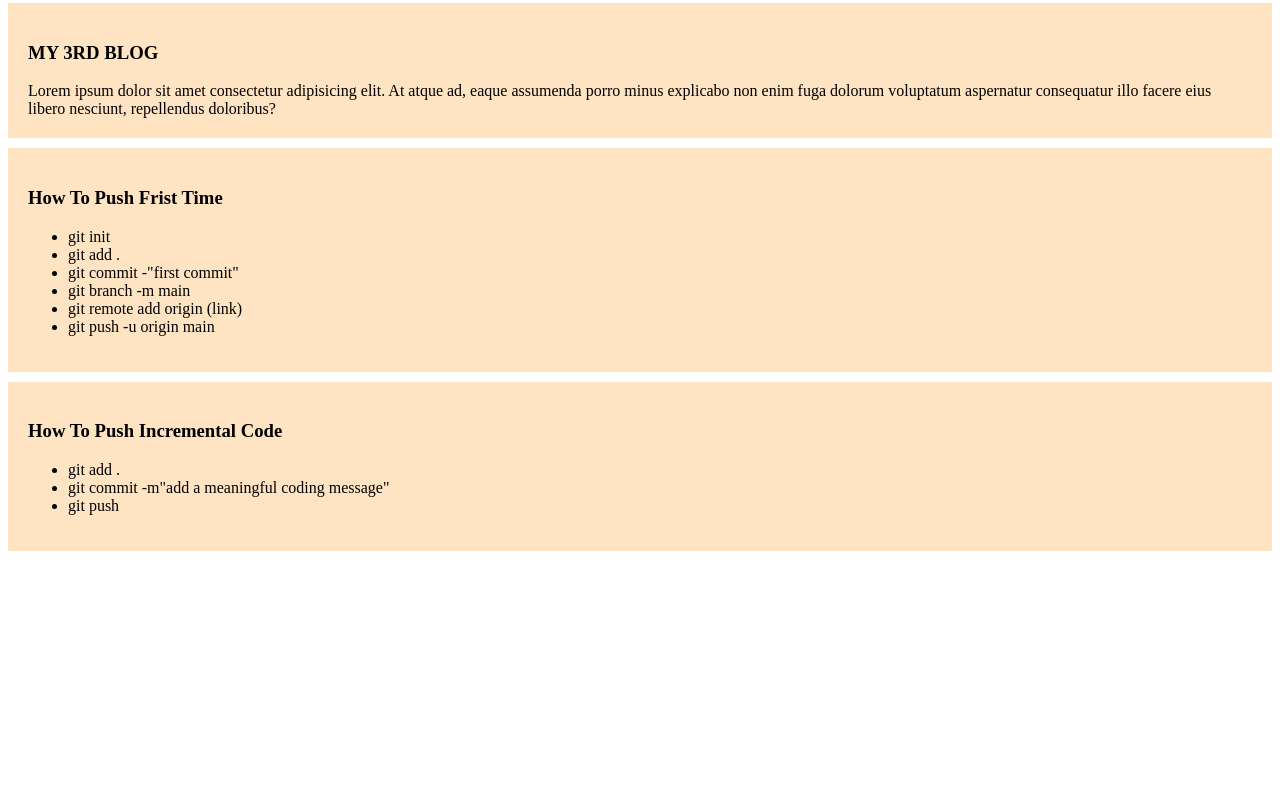
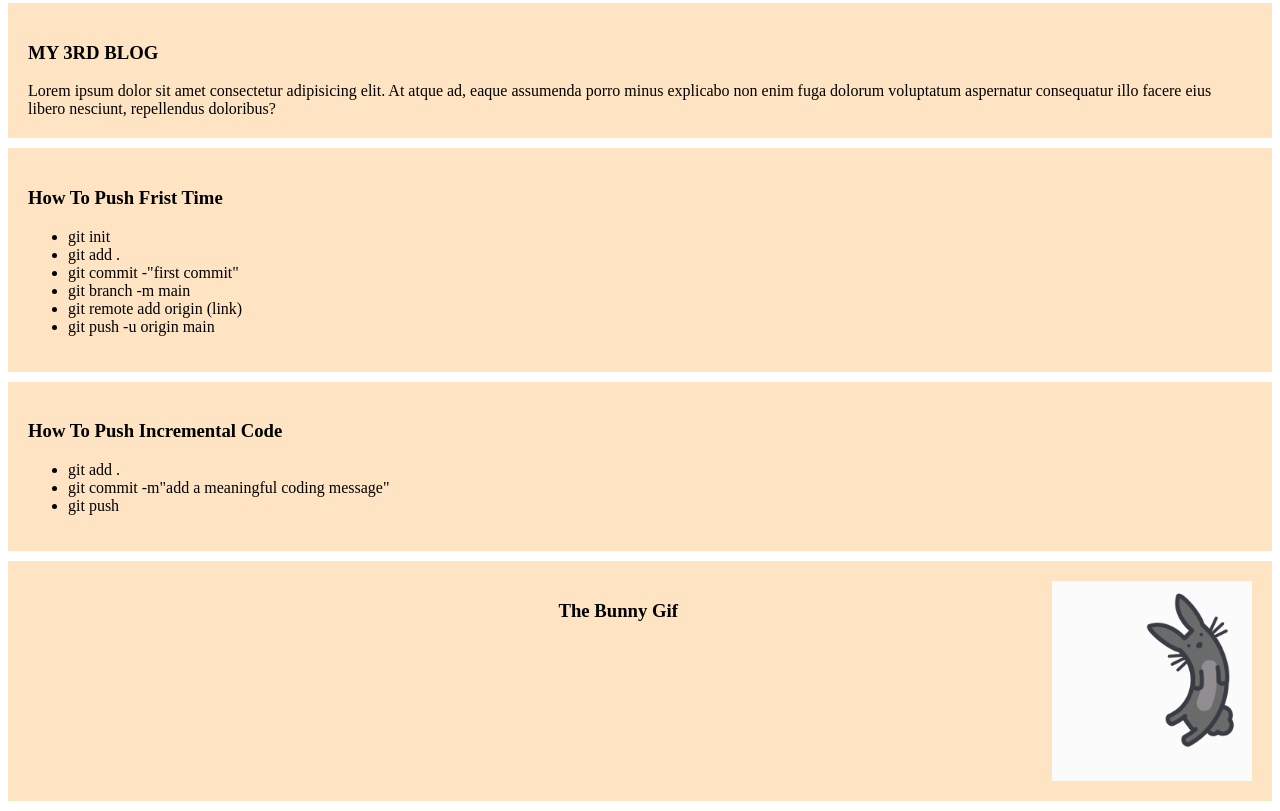
Before and after one commit to slrat-dev-99/second-trial, a plain HTML site: page index.html in a window 1280 px wide. Shown: the part 296-1107 px from the top of the page. Before the commit the page ends 857 px from the top, so only its background shows below. Drawn offline with Linux system fonts and the light colour scheme.

Commit message:
added gif

```diff
--- a/index.html
+++ b/index.html
@@ -40,5 +40,10 @@
         </ul>
     </div>
 
+    <div class="flex-container">
+        <h3>The Bunny Gif</h3>
+        <img src="images/bunny-loading.gif" alt="image is loading" height="200" width="200" class="right-aligned">
+    </div>
+
 </body>
 </html>
--- a/styles/blog.css
+++ b/styles/blog.css
@@ -3,3 +3,17 @@
     padding: 20px;
     margin-bottom: 10px;
  }
+ .center-image {
+    display: block;
+    margin: 0 auto;
+  }
+  .center-text {
+    text-align: center;
+  }
+  .flex-container {
+    display: flex;
+    justify-content: flex-end; /* Moves the image to the right */
+  }
+  .right-aligned {
+    margin-left: 374px; /* Adds space between the text and the image */
+  }
```
Also changed, not shown: images/alessio-soggetti-zxcBR3zNc7I-unsplash.jpg (added), images/bunny-loading.gif (added), images/riccardo-trimeloni-lc5iIZ7UO1w-unsplash.jpg (added).
